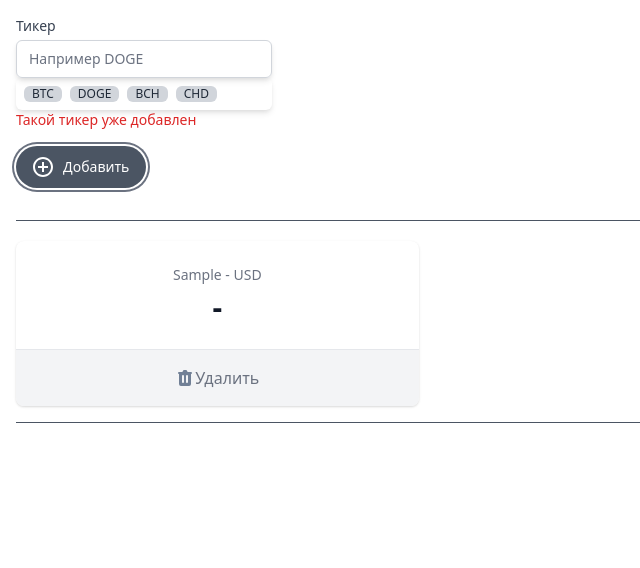
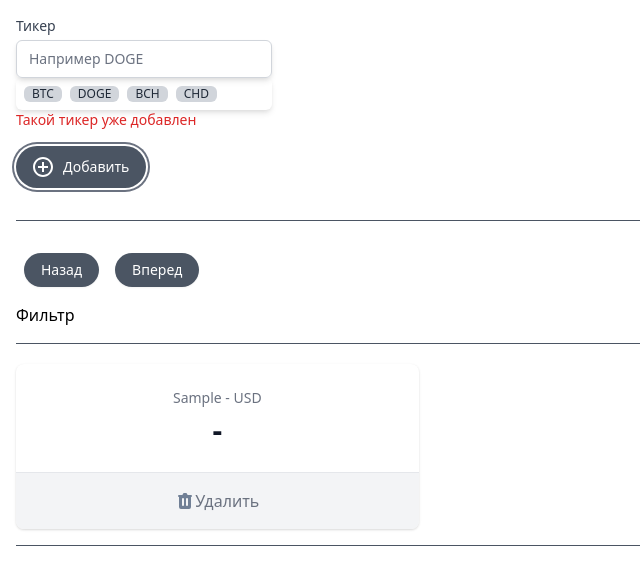
Before and after one commit to Sensuele/crypto, a Vue app: page / in a window 1280 px wide. Both pictures are taken after typing "Sample" into the empty fields and a click on the button "Добавить". Shown: the top 568 px of the page, without its empty margins (0-640 px from the left). Built offline with nearby package versions, Linux system fonts and the light colour scheme.

Commit message:
fix local storage

```diff
--- a/src/App.vue
+++ b/src/App.vue
@@ -90,9 +90,24 @@
       </section>
       <template v-if="tickers.length">
         <hr class="w-full border-t border-gray-600 my-4" />
+        <div>
+          <button
+            class="my-4 mx-2 inline-flex items-center py-2 px-4 border border-transparent shadow-sm text-sm leading-4 font-medium rounded-full text-white bg-gray-600 hover:bg-gray-700 transition-colors duration-300 focus:outline-none focus:ring-2 focus:ring-offset-2 focus:ring-gray-500"
+          >
+            Назад
+          </button>
+          <button
+            class="my-4 mx-2 inline-flex items-center py-2 px-4 border border-transparent shadow-sm text-sm leading-4 font-medium rounded-full text-white bg-gray-600 hover:bg-gray-700 transition-colors duration-300 focus:outline-none focus:ring-2 focus:ring-offset-2 focus:ring-gray-500"
+            disabled
+          >
+            Вперед
+          </button>
+          <div>Фильтр <input v-model="filter" /></div>
+        </div>
+        <hr class="w-full border-t border-gray-600 my-4" />
         <dl class="mt-5 grid grid-cols-1 gap-5 sm:grid-cols-3">
           <div
-            v-for="t in tickers"
+            v-for="t in filteredList()"
             :key="t.name"
             @click="select(t)"
             :class="{
@@ -186,6 +201,8 @@
       tickers: [],
       sel: null,
       graph: [],
+      page: 1,
+      filter: "",
     };
   },
 
@@ -194,25 +211,37 @@
 
     if (tickersData) {
       this.tickers = JSON.parse(tickersData);
+      this.tickers.forEach((ticker) => {
+        this.subscribeToUpdates(ticker);
+      });
     }
   },
 
   methods: {
+    filteredList() {
+      return this.tickers.filter((ticker) => ticker.name.includes(this.filter));
+    },
+
+    subscribeToUpdates(ticker) {
+      setInterval(async () => {
+        const f = await fetch(
+          `https://min-api.cryptocompare.com/data/price?fsym=${ticker.name}&tsyms=USD&api_key=d0a99de5f829be9b702a7681cc4cb90b4829b7d42fa5f626b104afed88aec7f1`
+        );
+        const data = await f.json();
+        ticker.price =
+          data.USD > 1 ? data.USD.toFixed(2) : data.USD.toPrecision(2);
+
+        if (this.sel?.name === ticker.name) {
+          this.graph.push(data.USD);
+        }
+      }, 3000);
+    },
+
     add() {
       const currentTicker = { name: this.ticker, price: "-" };
       this.tickers.push(currentTicker);
-      setInterval(async () => {
-        const f = await fetch(
-          `https://min-api.cryptocompare.com/data/price?fsym=${currentTicker.name}&tsyms=USD&api_key=d0a99de5f829be9b702a7681cc4cb90b4829b7d42fa5f626b104afed88aec7f1`
-        );
-        const data = await f.json();
-        currentTicker.price =
-          data.USD > 1 ? data.USD.toFixed(2) : data.USD.toPrecision(2);
 
-        if (this.sel?.name === currentTicker.name) {
-          this.graph.push(data.USD);
-        }
-      }, 3000);
+      this.subscribeToUpdates(currentTicker);
 
       localStorage.setItem("crypto-list", JSON.stringify(this.tickers));
 
```
